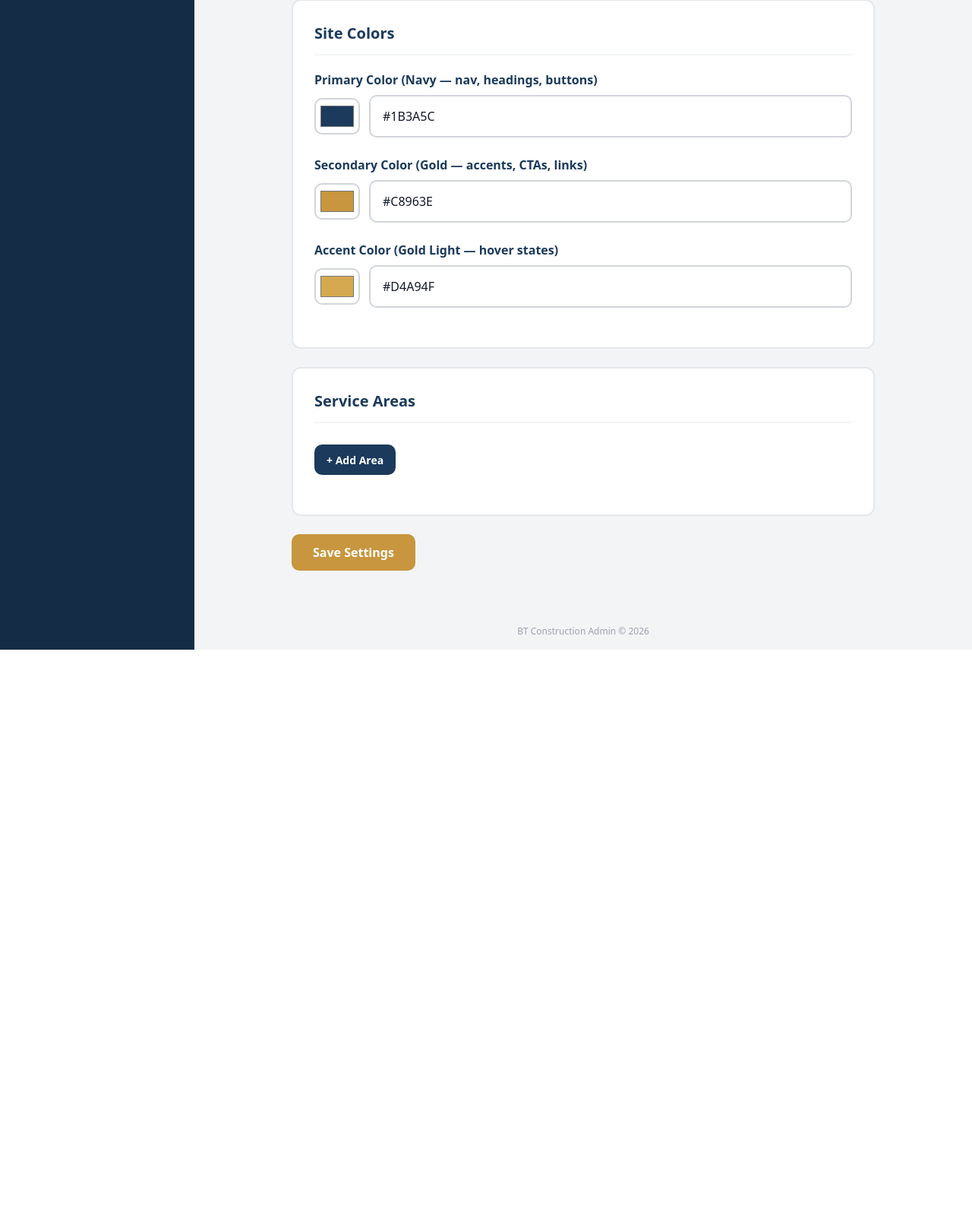
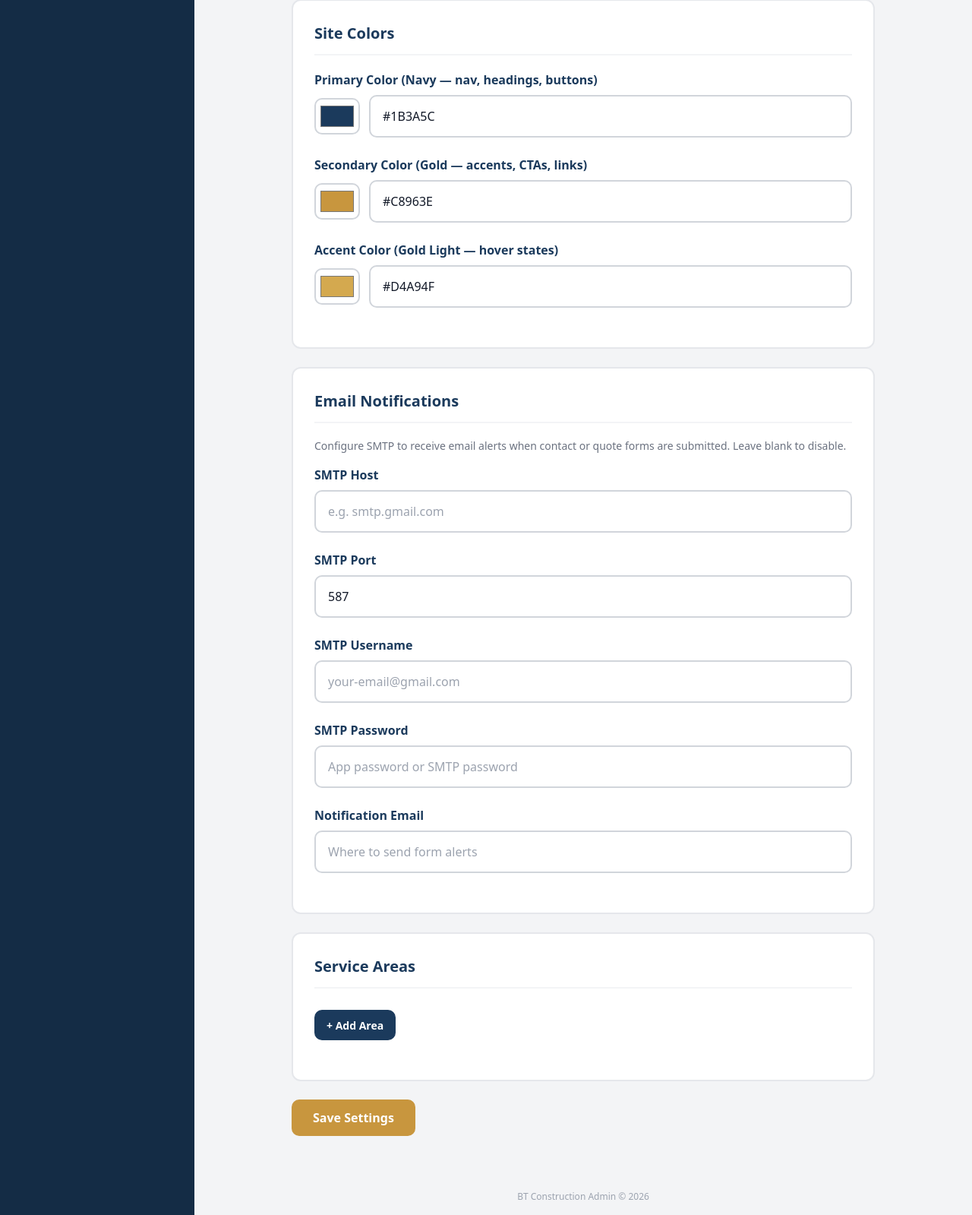
Before and after one commit to revdarkness/BT-CONSTRUCTION, a Flask app: template templates/admin/settings_form.html in a window 1280 px wide. Shown: the part 2547-4146 px from the top of the page at 76% size. Before the commit the page ends 3402 px from the top, so only its background shows below. Run offline with Flask 3, Linux system fonts and the light colour scheme; the template is opened without the code that fills it, so the values that code supplies are empty; some libraries are stand-ins or nearby versions.

Commit message:
Add email notifications, quote photo uploads, spam protection, and admin color/SMTP settings
- Add SMTP email notifications for contact and quote form submissions
- Support photo uploads (up to 5 images) on quote request form
- Add honeypot spam protection to contact and quote forms
- Add site color pickers and SMTP configuration to admin settings
- Add rate limiting for public form submissions (3 per 5 min)

Co-Authored-By: Claude Opus 4.6 <noreply@anthropic.com>

```diff
--- a/app.py
+++ b/app.py
@@ -4,7 +4,10 @@ import os
 import re
 import json
 import time
+import smtplib
+import threading
 from datetime import datetime, timedelta
+from email.mime.text import MIMEText
 from functools import wraps
 
 import bcrypt
@@ -92,6 +95,50 @@ def _save_rebuild_timestamp():
 
 def _today():
     return datetime.now().strftime("%Y-%m-%d")
+
+
+def _load_settings():
+    """Load settings.json and return dict (empty dict if missing)."""
+    if os.path.isfile(Config.SETTINGS_FILE):
+        with open(Config.SETTINGS_FILE, "r", encoding="utf-8") as fh:
+            return json.load(fh)
+    return {}
+
+
+def send_notification_email(subject, body, reply_to=None):
+    """Send an email notification in a background thread.
+
+    Reads SMTP config from settings.json. Silently skips if not configured.
+    """
+    settings = _load_settings()
+    smtp = settings.get("smtp", {})
+    to_email = settings.get("notification_email", "").strip()
+
+    host = (smtp.get("host") or "").strip()
+    user = (smtp.get("user") or "").strip()
+    password = (smtp.get("password") or "").strip()
+    port = int(smtp.get("port") or 587)
+
+    if not host or not user or not to_email:
+        return  # SMTP not configured, skip silently
+
+    def _send():
+        try:
+            msg = MIMEText(body)
+            msg["Subject"] = subject
+            msg["From"] = user
+            msg["To"] = to_email
+            if reply_to:
+                msg["Reply-To"] = reply_to
+
+            with smtplib.SMTP(host, port, timeout=10) as server:
+                server.starttls()
+                server.login(user, password)
+                server.sendmail(user, [to_email], msg.as_string())
+        except Exception:
+            pass  # Fail silently — don't break form submission
+
+    threading.Thread(target=_send, daemon=True).start()
 
 
 # ---------------------------------------------------------------------------
@@ -646,6 +693,13 @@ def admin_settings():
                 "secondary": request.form.get("color_secondary", "#C8963E").strip(),
                 "accent": request.form.get("color_accent", "#D4A94F").strip(),
             },
+            "smtp": {
+                "host": request.form.get("smtp_host", "").strip(),
+                "port": int(request.form.get("smtp_port", 587) or 587),
+                "user": request.form.get("smtp_user", "").strip(),
+                "password": request.form.get("smtp_password", "").strip(),
+            },
+            "notification_email": request.form.get("notification_email", "").strip(),
         }
         with open(Config.SETTINGS_FILE, "w", encoding="utf-8") as fh:
             json.dump(data, fh, indent=2, ensure_ascii=False)
@@ -677,6 +731,10 @@ def submit_contact():
     data = request.get_json(silent=True)
     if not data:
         return jsonify({"error": "Invalid request."}), 400
+
+    # Honeypot check — bots fill this, humans never see it
+    if (data.get("website") or "").strip():
+        return jsonify({"ok": True})
 
     name = (data.get("name") or "").strip()
     email = (data.get("email") or "").strip()
@@ -711,6 +769,21 @@ def submit_contact():
         "read": False,
     }
     dm.save_item(Config.CONTACT_DIR, slug, item)
+
+    # Send email notification
+    email_body = (
+        f"New contact form submission:\n\n"
+        f"Name: {name}\n"
+        f"Email: {email}\n"
+        f"Phone: {phone or 'Not provided'}\n\n"
+        f"Message:\n{message}\n"
+    )
+    send_notification_email(
+        f"New Contact Message — {name}",
+        email_body,
+        reply_to=email,
+    )
+
     return jsonify({"ok": True})
 
 
@@ -721,9 +794,16 @@ def submit_quote():
     if _is_rate_limited(ip, "submit", SUBMISSION_RATE_LIMIT_MAX, SUBMISSION_RATE_LIMIT_WINDOW):
         return jsonify({"error": "Too many submissions. Please try again later."}), 429
 
-    data = request.get_json(silent=True)
-    if not data:
-        return jsonify({"error": "Invalid request."}), 400
+    # Support both JSON and multipart (when photos are attached)
+    is_multipart = request.content_type and "multipart/form-data" in request.content_type
+    if is_multipart:
+        data = request.form
+    else:
+        data = request.get_json(silent=True) or {}
+
+    # Honeypot check — bots fill this, humans never see it
+    if (data.get("website") or "").strip():
+        return jsonify({"ok": True})
 
     name = (data.get("name") or "").strip()
     email = (data.get("email") or "").strip()
@@ -752,6 +832,31 @@ def submit_quote():
 
     _record_attempt(ip, "submit")
 
+    # Process uploaded photos (if multipart)
+    photo_paths = []
+    if is_multipart:
+        photos = request.files.getlist("photos")
+        upload_dir = os.path.join(Config.STATIC_DIR, "img", "uploads")
+        os.makedirs(upload_dir, exist_ok=True)
+
+        for i, photo in enumerate(photos[:5]):  # max 5 photos
+            if not photo.filename:
+                continue
+            ext = photo.filename.rsplit(".", 1)[-1].lower() if "." in photo.filename else ""
+            if ext not in ALLOWED_EXTENSIONS:
+                continue
+            file_data = photo.read()
+            if len(file_data) > MAX_UPLOAD_SIZE:
+                continue
+            safe_name = re.sub(r"[^a-z0-9]+", "-",
+                               os.path.splitext(photo.filename)[0].lower()).strip("-") or "photo"
+            timestamp_val = int(time.time())
+            filename = f"{timestamp_val}-{safe_name}-{i}.{ext}"
+            filepath = os.path.join(upload_dir, filename)
+            with open(filepath, "wb") as fh:
+                fh.write(file_data)
+            photo_paths.append(f"/static/img/uploads/{filename}")
+
     timestamp = datetime.now().strftime("%Y-%m-%d %H:%M:%S")
     slug = dm.generate_slug(name) + "-" + str(int(time.time()))
     slug = dm.ensure_unique_slug(Config.QUOTES_DIR, slug)
@@ -766,10 +871,32 @@ def submit_quote():
         "description": description,
         "timeline": timeline,
         "budget": budget,
+        "photos": photo_paths,
         "date": timestamp,
         "read": False,
     }
     dm.save_item(Config.QUOTES_DIR, slug, item)
+
+    # Send email notification
+    email_body = (
+        f"New quote request:\n\n"
+        f"Name: {name}\n"
+        f"Email: {email}\n"
+        f"Phone: {phone}\n"
+        f"City: {city or 'Not provided'}\n"
+        f"Service: {service}\n"
+        f"Timeline: {timeline or 'Not specified'}\n"
+        f"Budget: {budget or 'Not specified'}\n\n"
+        f"Description:\n{description}\n"
+    )
+    if photo_paths:
+        email_body += "\nPhotos:\n" + "\n".join(photo_paths) + "\n"
+    send_notification_email(
+        f"New Quote Request — {service}",
+        email_body,
+        reply_to=email,
+    )
+
     return jsonify({"ok": True})
 
 
--- a/templates/admin/settings_form.html
+++ b/templates/admin/settings_form.html
@@ -162,6 +162,47 @@
             </div>
         </div>
 
+        <!-- Email Notifications -->
+        <div class="settings-section">
+            <h3>Email Notifications</h3>
+            <p class="text-sm text-gray-500 mb-4">Configure SMTP to receive email alerts when contact or quote forms are submitted. Leave blank to disable.</p>
+
+            <div class="form-group">
+                <label for="smtp_host">SMTP Host</label>
+                <input type="text" id="smtp_host" name="smtp_host" class="form-input"
+                       value="{{ settings.smtp.host if settings.smtp else '' }}"
+                       placeholder="e.g. smtp.gmail.com">
+            </div>
+
+            <div class="form-group">
+                <label for="smtp_port">SMTP Port</label>
+                <input type="number" id="smtp_port" name="smtp_port" class="form-input"
+                       value="{{ settings.smtp.port if settings.smtp else '587' }}"
+                       placeholder="587">
+            </div>
+
+            <div class="form-group">
+                <label for="smtp_user">SMTP Username</label>
+                <input type="text" id="smtp_user" name="smtp_user" class="form-input"
+                       value="{{ settings.smtp.user if settings.smtp else '' }}"
+                       placeholder="your-email@gmail.com">
+            </div>
+
+            <div class="form-group">
+                <label for="smtp_password">SMTP Password</label>
+                <input type="password" id="smtp_password" name="smtp_password" class="form-input"
+                       value="{{ settings.smtp.password if settings.smtp else '' }}"
+                       placeholder="App password or SMTP password">
+            </div>
+
+            <div class="form-group">
+                <label for="notification_email">Notification Email</label>
+                <input type="email" id="notification_email" name="notification_email" class="form-input"
+                       value="{{ settings.notification_email or '' }}"
+                       placeholder="Where to send form alerts">
+            </div>
+        </div>
+
         <!-- Service Areas -->
         <div class="settings-section">
             <h3>Service Areas</h3>
--- a/templates/site/contact.html
+++ b/templates/site/contact.html
@@ -36,6 +36,10 @@
           <div>
             <label for="contact-message" class="block text-sm font-medium text-gray-700 mb-1">Message *</label>
             <textarea id="contact-message" name="message" rows="5" required class="form-input w-full px-4 py-3 border border-gray-300 rounded-lg"></textarea>
+          </div>
+          <div class="hp-field" aria-hidden="true">
+            <label for="contact-website">Website</label>
+            <input type="text" id="contact-website" name="website" tabindex="-1" autocomplete="off">
           </div>
           <button type="submit" class="bg-gold hover:bg-gold-light text-white px-8 py-3 rounded font-semibold transition-colors w-full md:w-auto">
             Send Message
```
Also changed, not shown: static/css/custom.css (+10 -0 lines), static/js/main.js (+22 -5 lines), templates/site/quote.html (+10 -0 lines).
